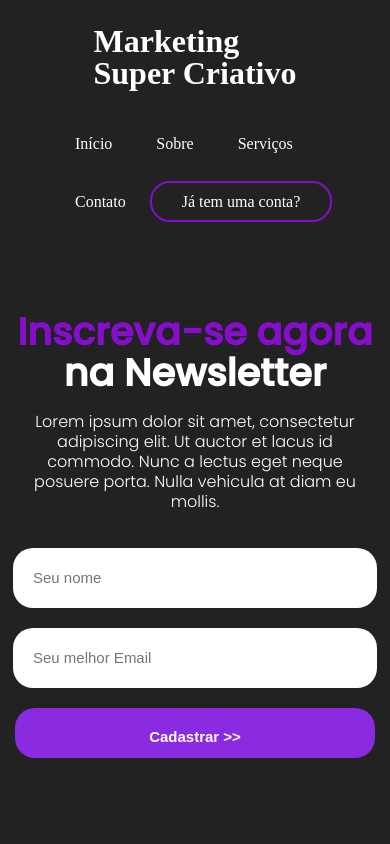
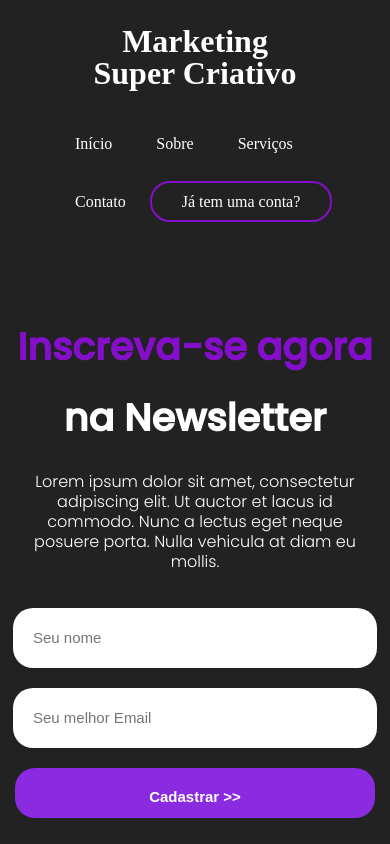
Before and after one commit to claudiobrasilneto/landingpage-alexandre-saintis, a plain HTML site: page index.html in a window 390 px wide. Drawn offline with Linux system fonts and the light colour scheme.

Commit message:
Responsive mode logo and text line hight ok

```diff
--- a/styles/media.css
+++ b/styles/media.css
@@ -16,9 +16,14 @@
         text-align: center !important;
     }
 
+    #title {
+        text-align: center;
+    }
+
     h2 {
         font-size: 38px;
         text-align: center;
+        line-height: 10px;
     }
 
     form {
@@ -47,3 +52,12 @@
 
     }
 }
+
+@media screen and (max-width: 398px) {
+
+    h2 {
+        font-size: 38px;
+        text-align: center;
+        line-height: 40px;
+    }
+}
```
